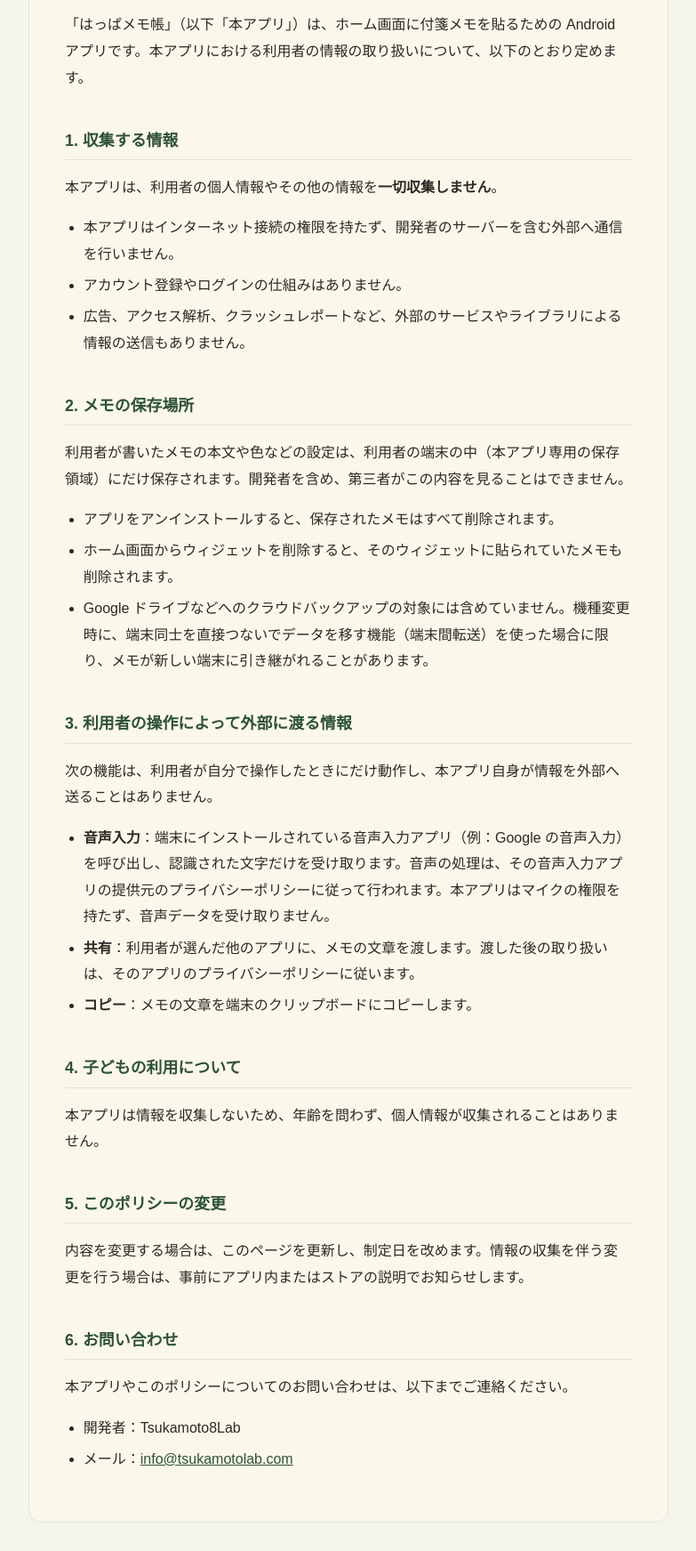
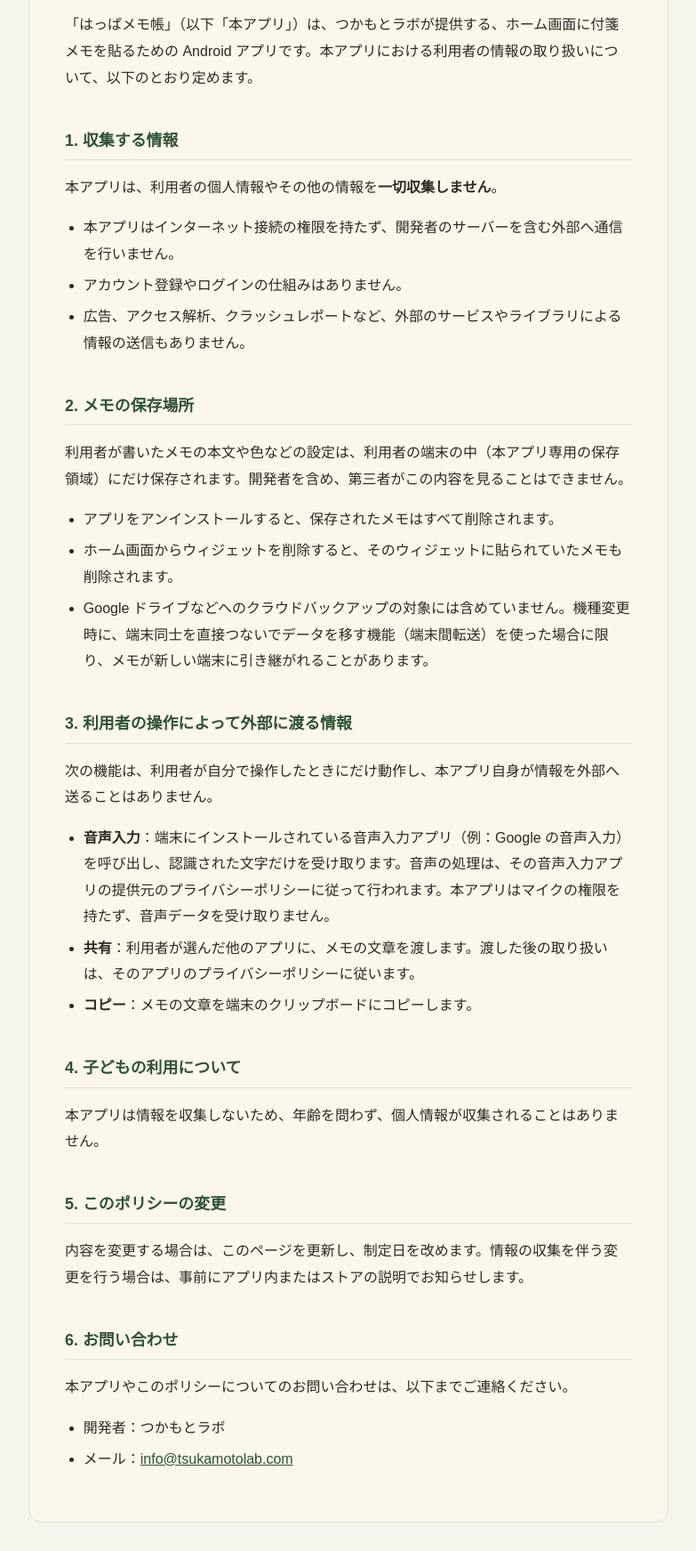
Before and after one commit to Tsukamoto8Lab/happamemotyo-privacy, a plain HTML site: page index.html in a window 1280 px wide. Shown: the part 137-1880 px from the top of the page at 89% size, without its empty margins (248-1031 px from the left). Drawn offline with Linux system fonts and the light colour scheme.

Commit message:
開発者名を「つかもとラボ」に
Co-Authored-By: Claude Opus 5.5 <noreply@anthropic.com>

```diff
--- a/index.html
+++ b/index.html
@@ -56,7 +56,7 @@
 <main>
 <h1>はっぱメモ帳 プライバシーポリシー</h1>
 <p class="date">制定日：2026年11月15日</p>
-<p>「はっぱメモ帳」（以下「本アプリ」）は、ホーム画面に付箋メモを貼るための Android アプリです。本アプリにおける利用者の情報の取り扱いについて、以下のとおり定めます。</p>
+<p>「はっぱメモ帳」（以下「本アプリ」）は、つかもとラボが提供する、ホーム画面に付箋メモを貼るための Android アプリです。本アプリにおける利用者の情報の取り扱いについて、以下のとおり定めます。</p>
 <h2>1. 収集する情報</h2>
 <p>本アプリは、利用者の個人情報やその他の情報を<strong>一切収集しません</strong>。</p>
 <ul>
@@ -85,7 +85,7 @@
 <h2>6. お問い合わせ</h2>
 <p>本アプリやこのポリシーについてのお問い合わせは、以下までご連絡ください。</p>
 <ul>
-<li>開発者：Tsukamoto8Lab</li>
+<li>開発者：つかもとラボ</li>
 <li>メール：<a href="mailto:info@tsukamotolab.com">info@tsukamotolab.com</a></li>
 </ul>
 </main>
```
